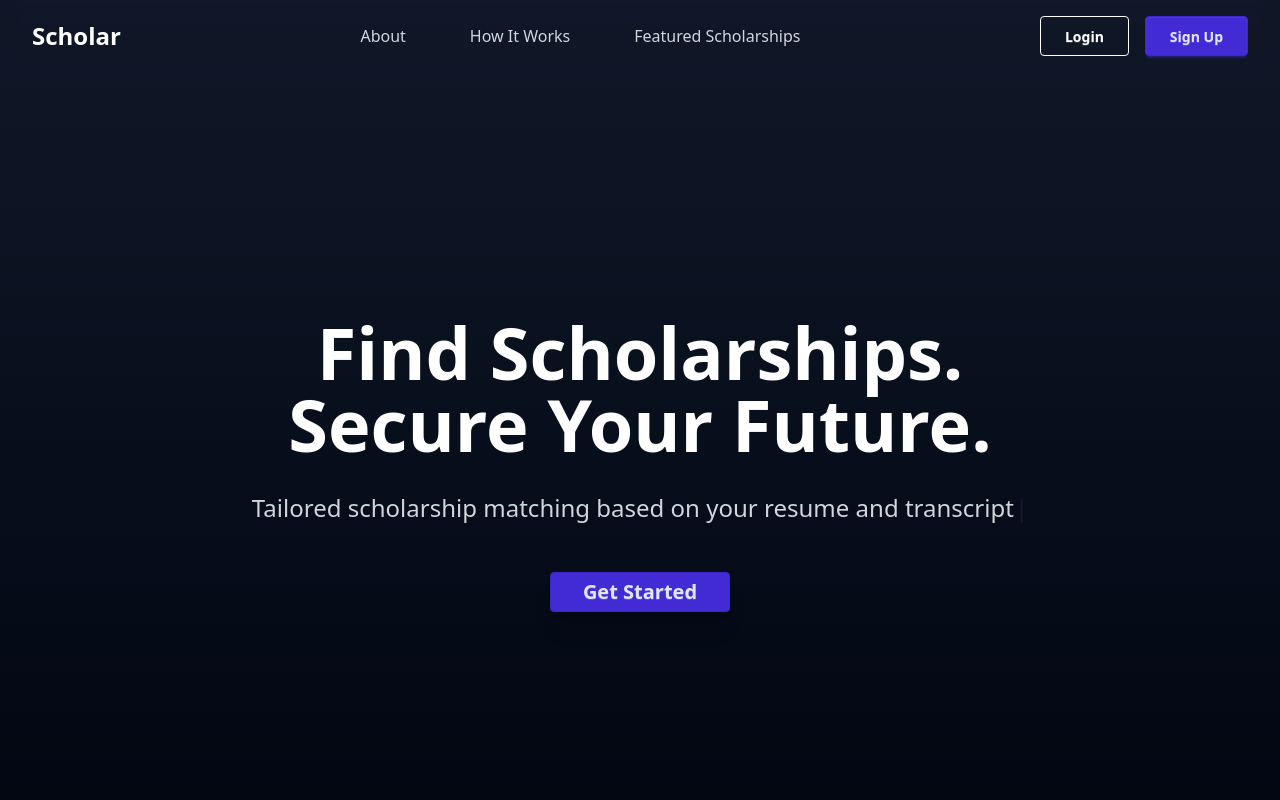
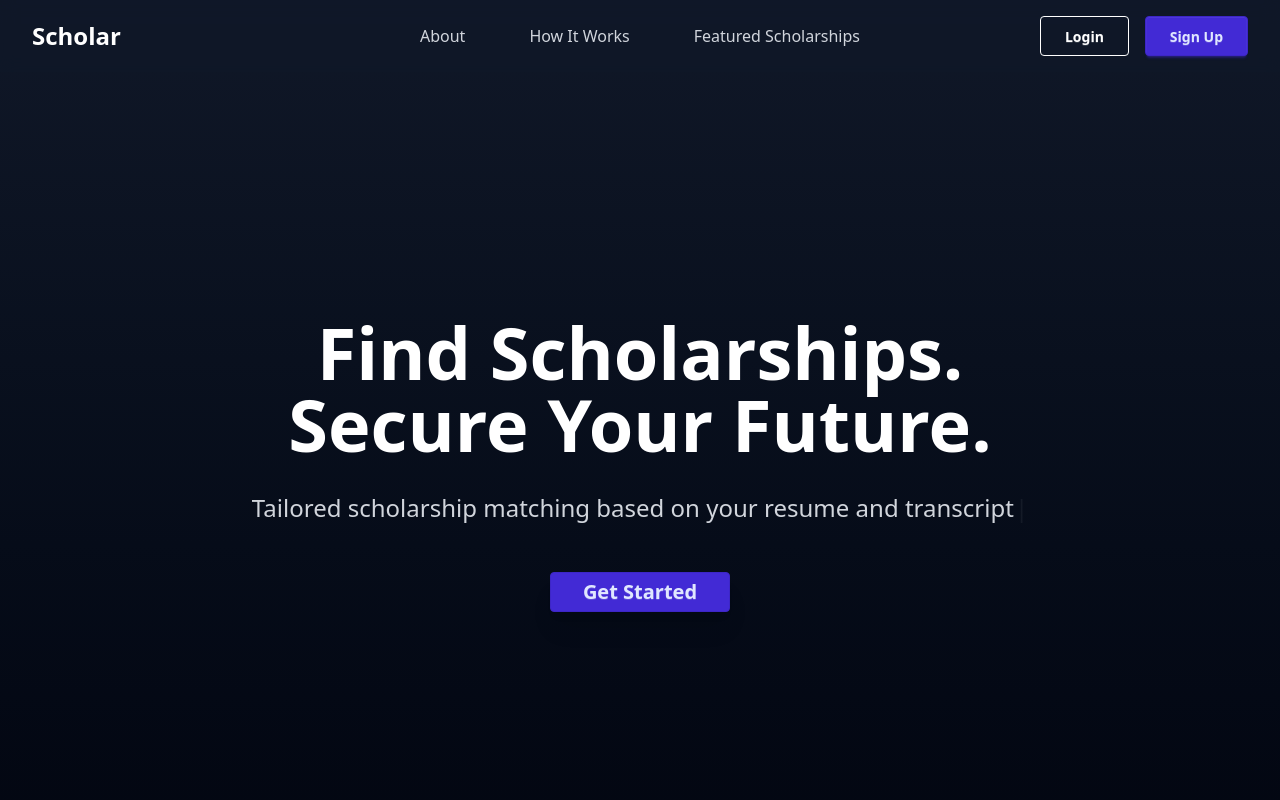
Before and after one commit to anshkaggarwal22/HackIllinois, a React (Vite) app in the folder hackillinois-front/: page / in a window 1280 px wide. Shown: the top 800 px of the page. Built offline with nearby package versions, Linux system fonts and the light colour scheme.

Commit message:
LandingPage centered

```diff
--- a/hackillinois-front/src/components/LandingPage.jsx
+++ b/hackillinois-front/src/components/LandingPage.jsx
@@ -16,11 +16,13 @@ const LandingPage = () => {
       {/* Navbar */}
       <nav className="fixed top-0 w-full bg-gray-900/80 backdrop-blur-sm z-50 py-4">
         <div className="max-w-7xl mx-auto px-8">
-          <div className="flex justify-between items-center">
-            <Link to="/" className="text-2xl font-bold">
-              Scholar
-            </Link>
-            <div className="flex gap-16">
+          <div className="flex items-center">
+            <div className="w-1/4">
+              <Link to="/" className="text-2xl font-bold">
+                Scholar
+              </Link>
+            </div>
+            <div className="flex justify-center gap-16 w-1/2">
               <button
                 onClick={() => scrollToSection(aboutRef)}
                 className="text-gray-300 hover:text-white transition-colors"
@@ -40,7 +42,7 @@ const LandingPage = () => {
                 Featured Scholarships
               </button>
             </div>
-            <div className="flex gap-4">
+            <div className="flex justify-end gap-4 w-1/4">
               <Link
                 to="/login"
                 className="btn btn-outline px-6"
```
